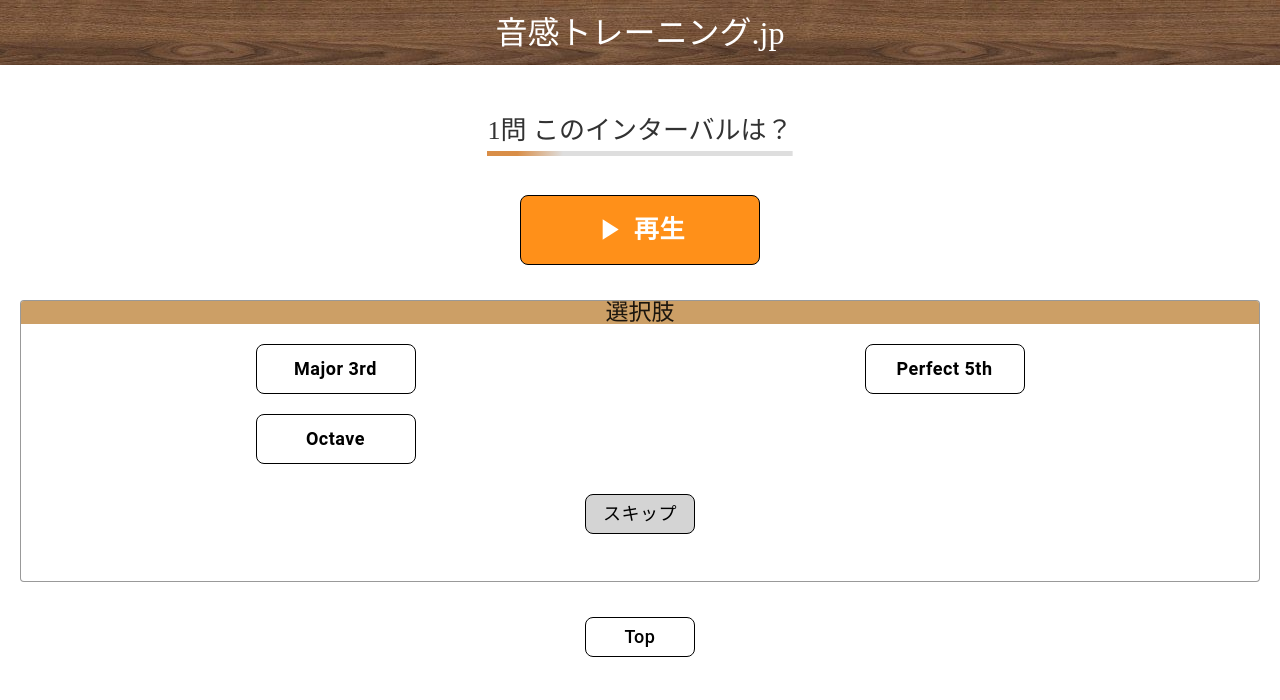
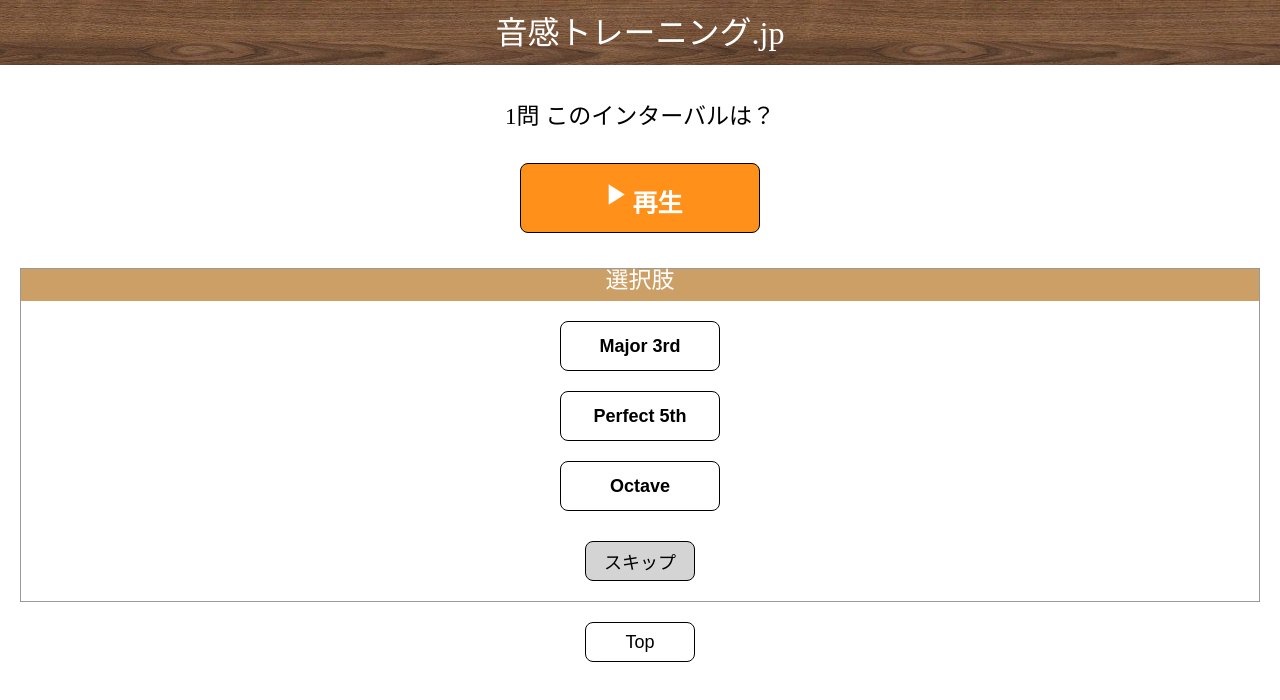
Before and after one commit to aki5648237/interval-training, a React (Create React App) app: page /IntervalTrainingQuiz in a window 1280 px wide. Shown: the top 700 px of the page. Built offline with nearby package versions, Linux system fonts and the light colour scheme.

Commit message:
4/29 クイズページのscss化

```diff
--- a/src/component/contents/quiz/intervalQuizContents.tsx
+++ b/src/component/contents/quiz/intervalQuizContents.tsx
@@ -38,43 +38,45 @@ export const IntervalQuizContents: React.FC<Props> = (
 ) => {
 	const navigate = useNavigate();
 	return (
-		<>
-			<Box sx={{margin: '40px 20px 0 20px'}}>
-				<Box sx={{ textAlign: 'center'}}>
-					<h2 className="sub-title">{currentQuestion}問 このインターバルは？</h2>
-				</Box>
-				<Box sx={{textAlign: 'center', marginTop: '35px'}}>
-					<Button
+		<section className="p-quiz-mv">
+			<div className="p-quiz-mv-inner">
+				<div>
+						<h2 className="p-quiz-mv__title">{currentQuestion}問 このインターバルは？</h2>
+						{/* <Button
 							startIcon={playSound === false ?  <PlayArrowIcon className="play-icon"/> : <ReplayIcon className="play-icon"/>}
-						className="main-button" onClick={() => handlePlayButton()} variant='outlined'>{playSound === false ? '再生' : 'リプレイ'}</Button>
-				</Box>
-			</Box>
-			<Card className="cardStyle" sx={{margin: '35px 20px 35px 20px', height: '280px'}} variant="outlined">
-				<Box sx={{backgroundColor: 'rgba(170, 95, 0, 0.6)', textAlign: 'center'}}>
+							className="p-quiz-mv__button-primary" onClick={() => handlePlayButton()} variant='outlined'>{playSound === false ? '再生' : 'リプレイ'}</Button> */}
+						<button className="p-quiz-mv__button-primary"
+							onClick={() => handlePlayButton()}>
+							{playSound === false ?  <PlayArrowIcon className="play-icon"/> : <ReplayIcon className="play-icon"/>}
+							{playSound === false ? '再生' : 'リプレイ'}
+						</button>
+				</div>
+				<div className="p-quiz-mv__option-box">
+					<div className="p-quiz-mv__sub-title">
 						<h2>選択肢</h2>
-				</Box>
-				<Box sx={{padding: '0 10px'}}>
+					</div>
+					<div className="p-quiz-mv__quiz-option">
 						<Answer
 							questions={questionList}
 							handleAnswerButtonClick={handleAnswerButton}
 							answer={answer}
 						/>
-				</Box>
-				<Box sx={{textAlign: 'center', marginTop: '30px'}}>
-					<Box className={nextQuiz ? "" : "invisible"}>
-						<Button className={`${"sub-button"} ${nextText === 'スキップ' ? "skip-button": ""}`} onClick={() => handleNextDisplayButton()}  variant='outlined'>{nextText}</Button>
-					</Box>
+					</div>
+					<div>
+						<div className={nextQuiz ? "" : "invisible"}>
+							<button className={`${"p-quiz-mv__button-next"} ${nextText === 'スキップ' ? "skip-button": ""}`} onClick={() => handleNextDisplayButton()}>{nextText}</button>
+						</div>
 
-					<Box className={resultQuiz ? "" : "invisible"}>
-						<Button className={answer === 'correct' ? "result-button" : "skip-button"} onClick={() => handleResultDisplayButton()} variant='outlined'>結果</Button>
-					</Box>
-				</Box>
-			</Card>
+						<div className={resultQuiz ? "" : "invisible"}>
+							<button className={`${"p-quiz-mv__button-next"} ${answer === 'correct' ? "result-button" : "skip-button"}`} onClick={() => handleResultDisplayButton()}>結果</button>
+						</div>
+					</div>
+				</div>
 
-			<Box sx={{textAlign: 'center'}}>
-				<Button className="sub-button" onClick={() => navigate('/')} variant='outlined'>Top</Button>
-			</Box>
-		</>
+				<button className="p-quiz-mv__button-top" onClick={() => navigate('/')}>Top</button>
+
+			</div>
+		</section>
 	)
 }
  export default IntervalQuizContents;
--- a/src/component/contents/top/intervalTrainingTop.tsx
+++ b/src/component/contents/top/intervalTrainingTop.tsx
@@ -1,5 +1,4 @@
 import { useNavigate, } from "react-router-dom"
-import { Typography, Button, Box} from '@mui/material/';
 import AppHeader from '../common/appHeader';
 
 export const IntervalTrainingTop = () => {
@@ -18,7 +17,7 @@ export const IntervalTrainingTop = () => {
                 <br />
                 <div>問題数は10問です。</div>
               </div>
-              <Button className="main-button" onClick={() => navigate('/IntervalTrainingQuiz')}>クイズスタート</Button>
+              <button className="p-top-mv__button-primary" onClick={() => navigate('/IntervalTrainingQuiz')}>クイズスタート</button>
             </div>
           </section>
         </div>
--- a/src/component/function/quiz/common/intervalTrainingAnswer.tsx
+++ b/src/component/function/quiz/common/intervalTrainingAnswer.tsx
@@ -18,18 +18,18 @@ export const Answer = ({questions, handleAnswerButtonClick, answer}: Props) => {
 			{
 				questions.map((item) => {
 					return (
-						<Box sx={{ width: '50%', textAlign: 'center', display: 'inline-block'}}>
-							<Button
-								className={`${"option-button"} ${item.result === 'correct' ? "correct" : ""}
+						<div>
+							<button
+								className={`${"p-quiz-mv__button-option"} ${item.result === 'correct' ? "correct" : ""}
 								${item.result === 'inCorrect' ? "inCorrect" : ""}
 								${answer === 'correct' && item.result === '' ? "unSelected": ""}`}
 								onClick={() => handleAnswerButtonClick(item.value)}
 								disabled={answer === 'correct'}
-								variant='outlined'>{item.answerText}
+								>{item.answerText}
 								{item.result === 'correct' ? <TripOriginIcon className='circle-icon'/> : ''}
 								{item.result === 'inCorrect' ? <CloseIcon className='cross-icon'/> : ''}
-							</Button>
-						</Box>
+							</button>
+						</div>
 					)
 			})}
 		</div>
--- a/src/component/function/quiz/intervalTrainingQuiz.tsx
+++ b/src/component/function/quiz/intervalTrainingQuiz.tsx
@@ -87,12 +87,12 @@ const IntervalTrainingQuiz: FC = () => {
 	}
 
 	return (
-		<>
-			{/* ヘッダー */}
+		<div className="l-wrapper">
 			<AppHeader />
-			<Box className="container">
+			<div className="l-main">
+				<div className="l-main__inner">
 					{/* クイズ内容 */}
-				<Box className={openQuiz ? "invisible" : ""}>
+					<div className={openQuiz ? "invisible" : ""}>
 						<IntervalQuizContents
 							currentQuestion={currentQuestion}
 							playSound={playSound}
@@ -106,15 +106,16 @@ const IntervalTrainingQuiz: FC = () => {
 							handleNextDisplayButton={handleNextDisplayButton}
 							handleResultDisplayButton={handleResultDisplayButton}
 						/>
-				</Box>
+					</div>
 					{/* クイズ結果 */}
-				<Box className={openResult ? "invisible" : ""} sx={{marginTop: '40px'}}>
+					<div className={openResult ? "invisible" : ""}>
 						<IntervalQuizResultContents
 							handleResetButton={handleResetButton}
 						/>
-				</Box>
-			</Box>
-		</>
+					</div>
+				</div>
+			</div>
+		</div>
 	)
 }
 export default IntervalTrainingQuiz;
--- a/src/style/foundation/_base.scss
+++ b/src/style/foundation/_base.scss
@@ -1,3 +1,5 @@
+@import "./color";
+
 div {
 	font-family: YuGothic、游ゴシック体;
 	font-size: 18px;
@@ -16,5 +18,7 @@ h3 {
 }
 
 button {
+	background-color: $c-base;
+	border: 1px solid rgba(0,0,0,1);
 	border-radius: 8px;
 }
--- a/src/style/object/project/_quiz.scss
+++ b/src/style/object/project/_quiz.scss
@@ -0,0 +1,56 @@
+@import "../../foundation/color";
+
+.p-quiz-mv {
+	&__title {
+		margin-bottom: 35px;
+	}
+	&__button-primary {
+	background-color: $c-accent;
+	color: $c-base;
+	width: 240px;
+	height: 70px;
+	font-size: 25px;
+	font-weight: bold;
+	margin-bottom: 35px;
+	}
+	&__option-box {
+		text-align: center;
+		color: #000000;
+		border: 1px solid rgba(1, 0, 0, 0.4);
+	}
+	&__sub-title {
+		height: 32px;
+		background-color: $c-main-light;
+		color: $c-base;
+	}
+	&__quiz-option {
+		margin-bottom: 30px;
+		padding: 0 10px;
+	}
+	&__button-option {
+		width: 160px;
+		height: 50px;
+		margin-top: 20px;
+		font-size: 18px;
+		font-weight: bold;
+		text-transform: none;
+		&:disabled {
+			border: 1px solid rgba(0, 0, 0, 1);
+			color: #000000;
+		}
+	}
+	&__button-next {
+		width: 110px;
+		height: 40px;
+		font-size: 18px;
+		text-transform: none;
+		margin-bottom: 20px;
+	}
+	&__button-top {
+		width: 110px;
+		height: 40px;
+		font-size: 18px;
+		text-transform: none;
+		margin-top: 20px;
+	}
+}
--- a/src/style/object/project/_top.scss
+++ b/src/style/object/project/_top.scss
@@ -1,3 +1,5 @@
+@import "../../foundation/color";
+
 .p-top-mv {
 	&__title {
 		display: inline-block;
@@ -11,9 +13,16 @@
 	font-size: 26px;
 	margin-bottom: 35px;
 	}
-
 	&__text {
 		font-weight: 520;
 		margin-bottom: 35px;
 	}
+	&__button-primary {
+		width: 240px;
+		height: 70px;
+		font-size: 25px;
+		font-weight: bold;
+		background-color: $c-accent;
+		color: $c-base;
+	}
 }
--- a/src/style/styles.css
+++ b/src/style/styles.css
@@ -16,11 +16,11 @@
 }
 
 /* 非活性時にボタンの色をそのままにする */
-Button {
+/* Button {
 	border: 1px solid rgba(0, 0, 0, 1) !important;
 	color: #000000 !important;
 	border-radius: 8px !important;
-}
+} */
 
 .main-button {
 	width: 240px;
```
Lines whose indentation alone changed are shown as unchanged.
